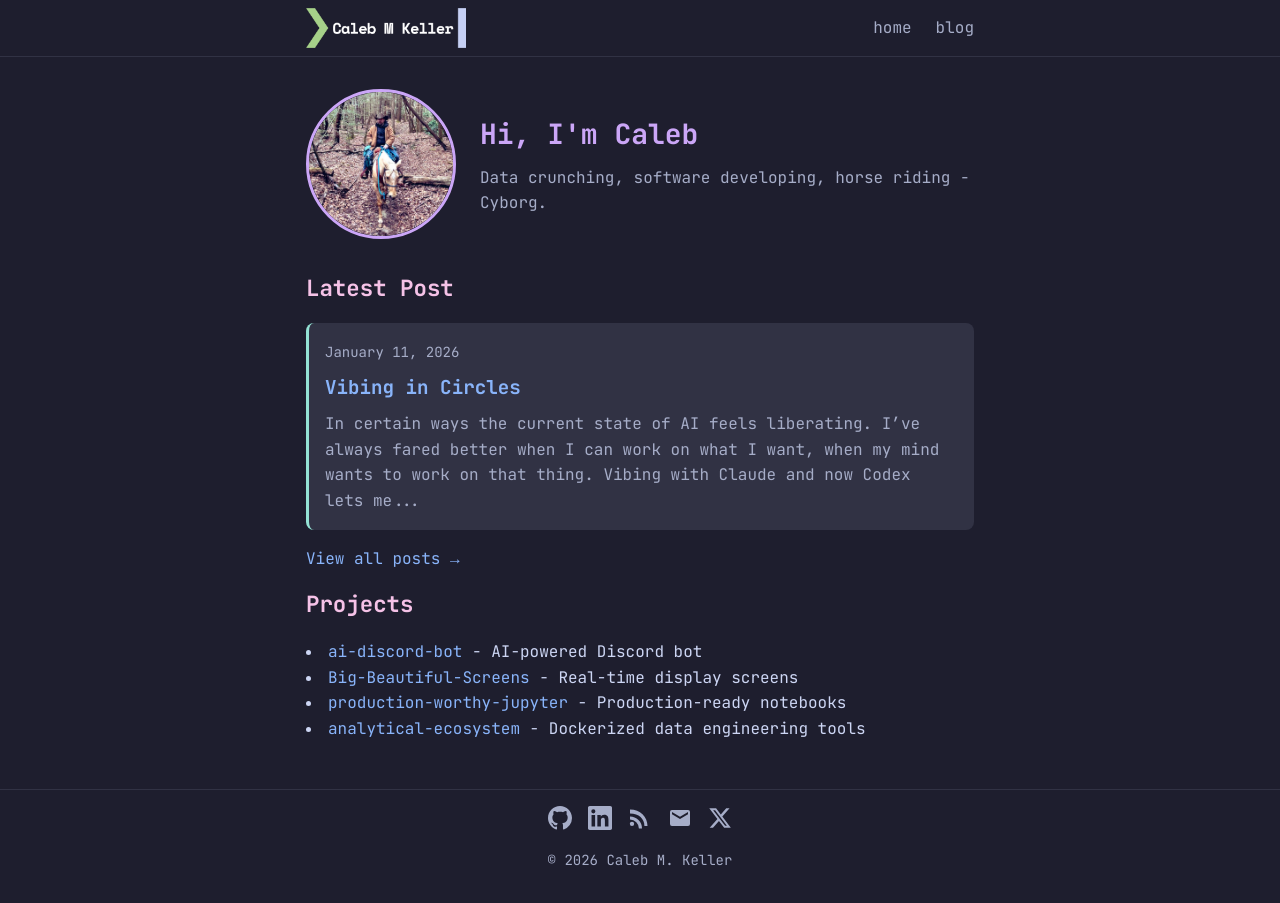
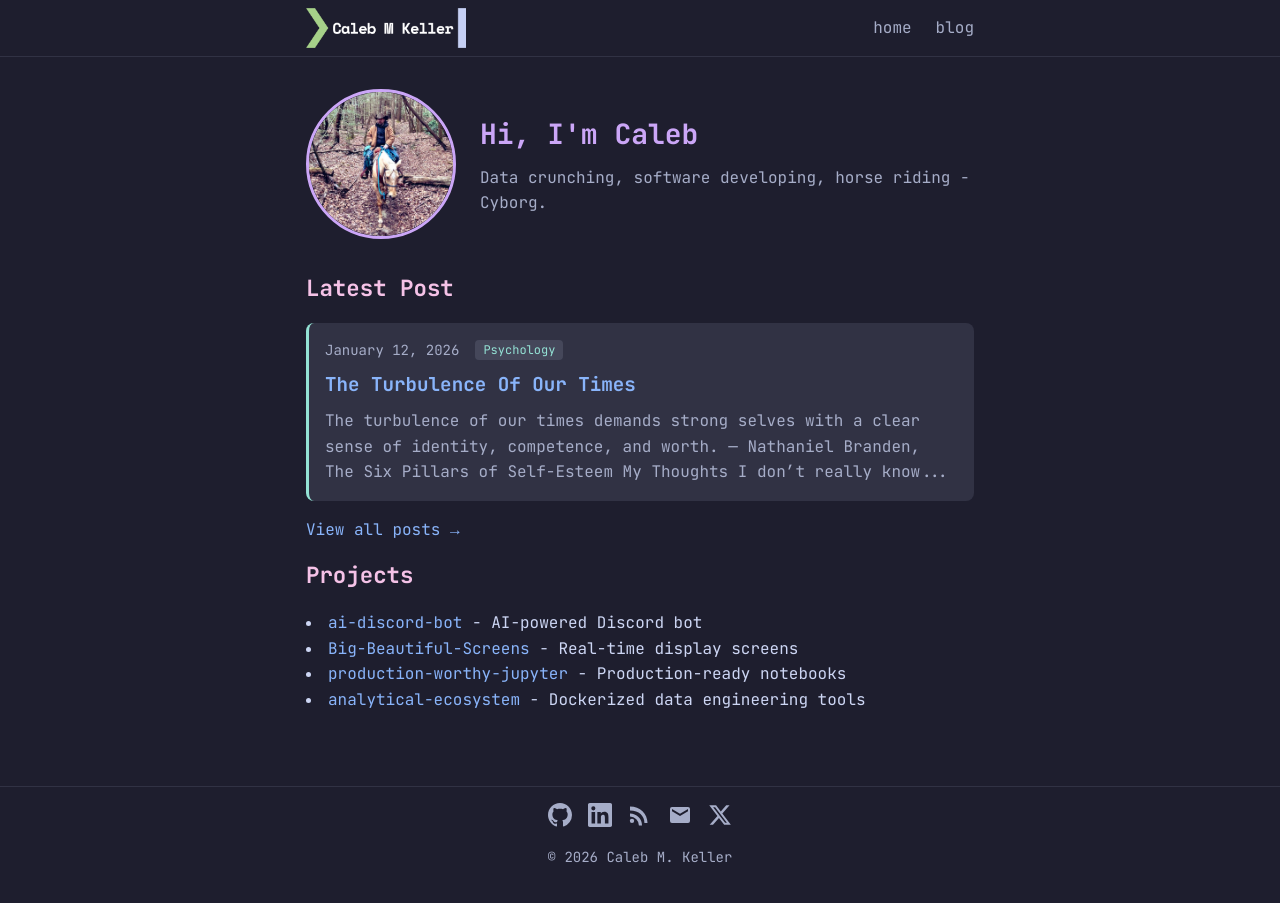
Before and after one commit to wrathagom/wrathagom.github.io, a Jekyll site: the page built from index.md, in a window 1280 px wide. Built offline with Jekyll 4.4.1, drawn with Linux system fonts in a browser that asks for light colours.

Commit message:
new post

```diff
--- /dev/null
+++ b/_posts/2026-01-12-turbulence-of-our-times.md
@@ -0,0 +1,29 @@
+---
+title: The Turbulence Of Our Times
+category: Psychology
+---
+
+> The turbulence of our times demands strong selves with a clear sense of identity, competence, and worth.
+>
+> — Nathaniel Branden, *The Six Pillars of Self-Esteem*
+
+## My Thoughts
+
+I don't really know if our times are more turbulent than any others. I appreciate that social media, the internet, algorithmic content, and many other factors contribute to how the turbulence of our times appears. But to me this statement is timeless. There probably has never been a time in history when `strong selves with a clear sense of identity, competence, and worth` wasn't valuable.
+
+I think there is an opposite thought to this in that there are more things than ever that erode our `strong selves with a clear sense of identity, competence, and worth`.
+
+A master blacksmith 200 years ago didn't have to concern himself too much with what other blacksmiths thousands of miles away were doing. And a lay person off the street was unlikely to have the means to even attempt to understand the proficiency of their blacksmith. Both could lead to an undermining of competence, worth, and even identity. Today, it's the opposite: comparison is cheap and constant.
+
+For many years of my life, really 30+ of my 39, I did not have a strong feeling of what my identity was. I flitted between them based on whims and present company. While I have often felt competent, I have just as often felt a lack of it. Even for identical tasks, on the same day, simply in different moods.
+
+I made a foolhardy decision early on to tie my sense of worth to my income. Not my net worth, not my bank balance, not my parenting skills: my income. This has been one of the many ideas that has been the hardest to unwind. Even now, I sit earning far less than my peak, and every day that goes by is one in which I doubt my worth and capability.
+
+## Questions To Answer
+
+This quote prompted me to ask many questions of myself. I hope it does the same to you. Here are some examples of questions I wanted to answer about myself after reading this section of the book:
+
+- Who are you? How would you define your identity right now?
+- Who do you want to be?
+- Is my identity tied to things fully within my control? At least influenced by my actions?
+- Is my worth tied to something worthy?
--- a/assets/css/style.css
+++ b/assets/css/style.css
@@ -227,6 +227,44 @@ ul, ol {
   margin: 0.25rem 0;
 }
 
+/* Category navigation */
+.category-nav {
+  background-color: var(--surface0);
+  border-radius: 8px;
+  padding: 1rem;
+  margin: 1.5rem 0 2rem;
+}
+
+.category-nav h2 {
+  margin-bottom: 0.75rem;
+}
+
+.category-list {
+  list-style: none;
+  display: flex;
+  flex-wrap: wrap;
+  gap: 0.75rem;
+  margin-bottom: 0;
+}
+
+.category-list li {
+  display: flex;
+  align-items: center;
+  gap: 0.4rem;
+  background-color: var(--surface1);
+  padding: 0.25rem 0.6rem;
+  border-radius: 999px;
+}
+
+.category-count {
+  color: var(--subtext);
+  font-size: 0.75rem;
+}
+
+.category-section {
+  margin-bottom: 2rem;
+}
+
 /* Category tags */
 .category-tag {
   display: inline-block;
--- a/index.md
+++ b/index.md
@@ -16,7 +16,10 @@ title: Home
 {% assign latest_post = site.posts.first %}
 {% if latest_post %}
 <article class="latest-post">
-  <time datetime="{{ latest_post.date | date_to_xmlschema }}">{{ latest_post.date | date: "%B %d, %Y" }}</time>
+  <div class="post-meta">
+    <time datetime="{{ latest_post.date | date_to_xmlschema }}">{{ latest_post.date | date: "%B %d, %Y" }}</time>
+    {% if latest_post.category %}<span class="category-tag">{{ latest_post.category }}</span>{% endif %}
+  </div>
   <h3><a href="{{ latest_post.url | relative_url }}">{{ latest_post.title }}</a></h3>
   <p>{{ latest_post.content | strip_html | truncate: 200 }}</p>
 </article>
```
Also changed, not shown: blog.md (+47 -10 lines).
